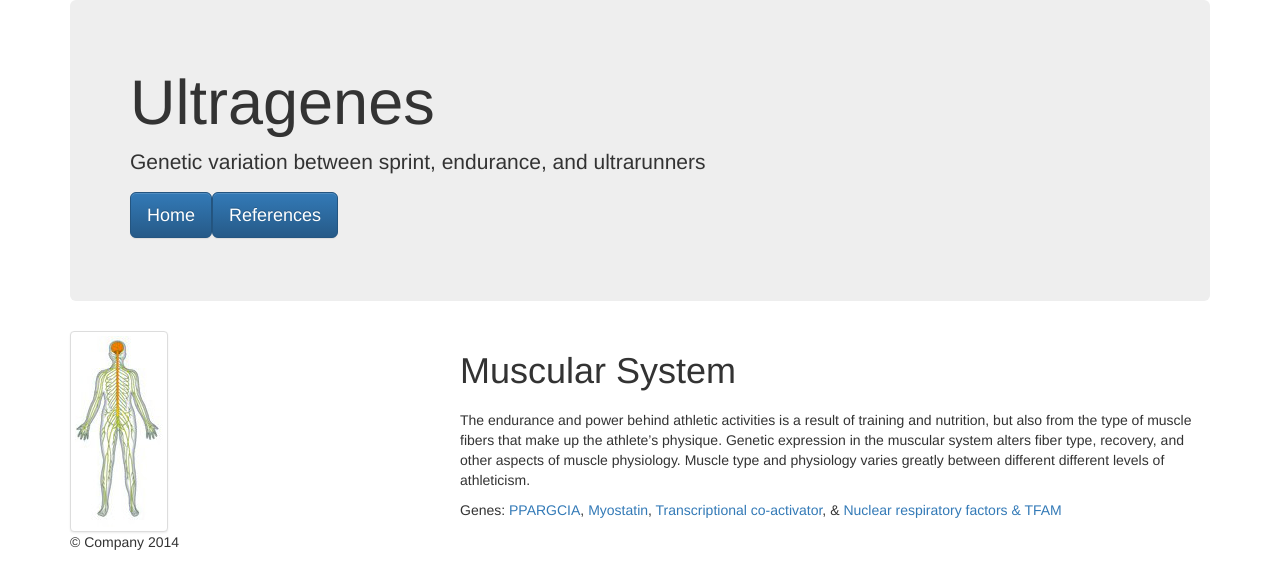
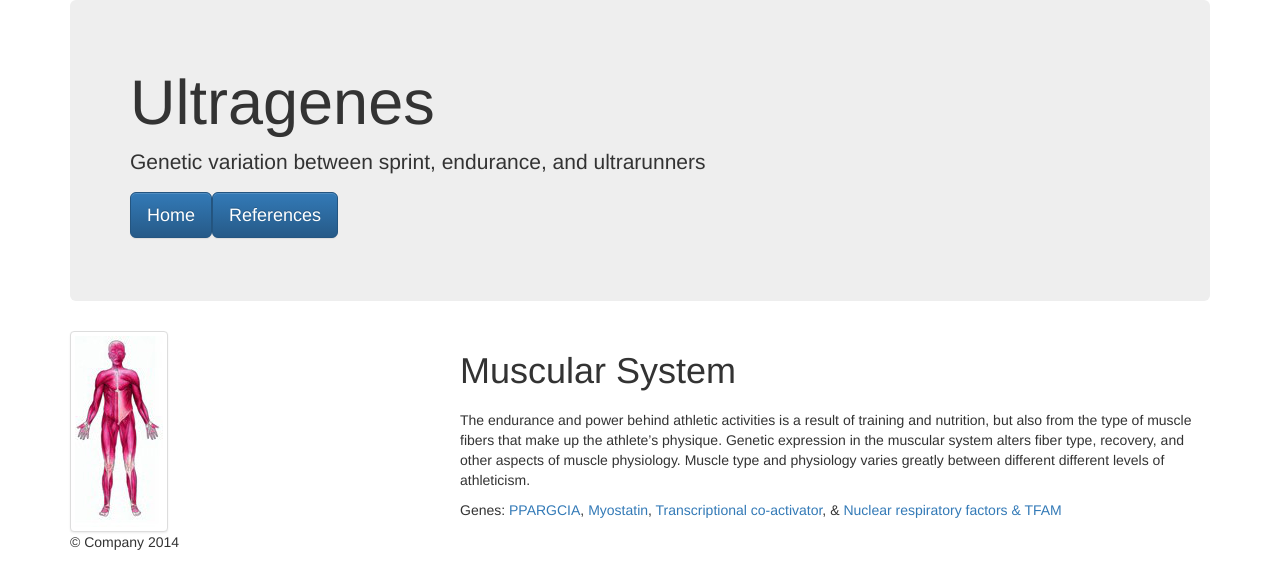
Before and after one commit to alexlovespancakes/Genomics-Ultragenes, a website: page src/muscular.html in a window 1280 px wide. Drawn offline with nearby package versions, Linux system fonts and the light colour scheme.

Commit message:
Update muscular.html

```diff
--- a/src/muscular.html
+++ b/src/muscular.html
@@ -38,7 +38,7 @@
       <div class="row">
         <div class="col-lg-4">
 
-         <img src="./img/nervous_system.jpg" class="img-thumbnail" alt="Nervous System" />
+         <img src="./img/muscular_system.jpg" class="img-thumbnail" alt="Muscular System" />
         </div>
 
         <div class="col-lg-8">
```
